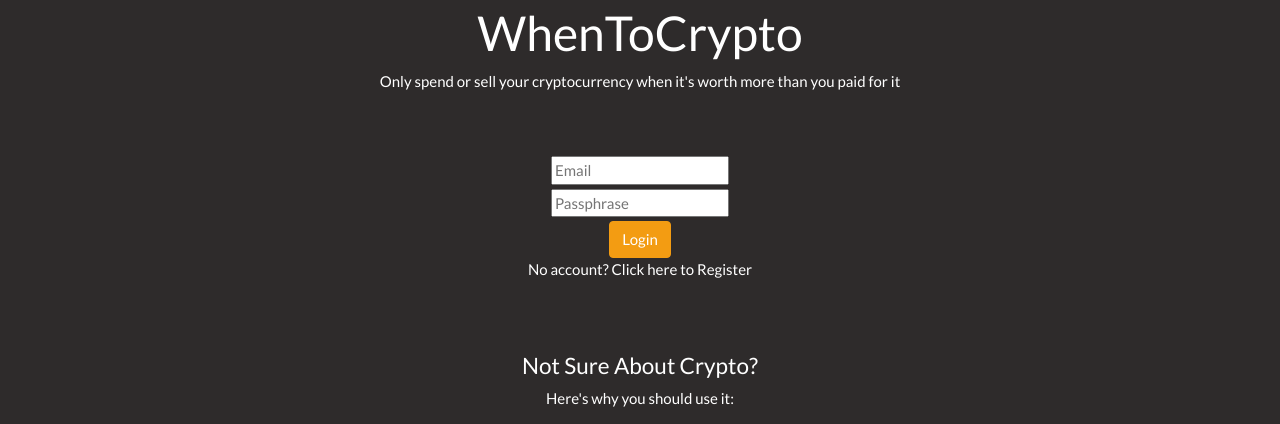
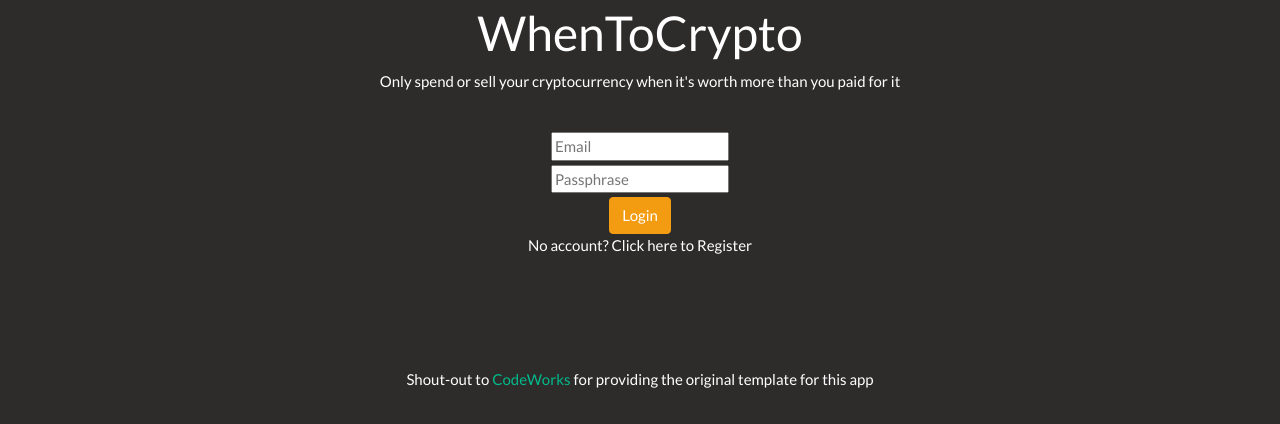
Before and after one commit to DanielACummings/WhenToCrypto-WebApp, a Vue app in the folder client/: page /#/login in a window 1280 px wide. Shown: the part 193-617 px from the top of the page. Built offline with nearby package versions, Linux system fonts and the light colour scheme; no server answers; grey boxes are pictures that could not be loaded.

Commit message:
Adds CodeWorks shout-out

```diff
--- a/client/src/views/Login.vue
+++ b/client/src/views/Login.vue
@@ -2,7 +2,7 @@
 	<div class="login container">
 		<h1 class="pt-5">WhenToCrypto</h1>
 		<p
-			class="pb-5 col-12"
+			class="pb-4 col-12"
 		>Only spend or sell your cryptocurrency when it's worth more than you paid for it</p>
 		<form v-if="loginForm" @submit.prevent="loginUser">
 			<input class="mb-1" type="email" v-model="creds.email" placeholder="Email" />
@@ -23,9 +23,15 @@
 			<br />
 			<button class="btn btn-warning" type="submit">Create Account</button>
 		</form>
-		<div class="action pb-2" @click="loginForm = !loginForm">
+		<div class="action pb-5" @click="loginForm = !loginForm">
 			<p v-if="loginForm">No account? Click here to Register</p>
 			<p v-else>Already have an account? Click here to Login</p>
+		</div>
+		<div class="row">
+			<div class="col-12 pt-5">
+				Shout-out to
+				<a target="_blank" href="https://boisecodeworks.com/">CodeWorks</a> for providing the original template for this app
+			</div>
 		</div>
 		<!-- Why Crypto section -->
 		<div class="row pt-5">
```
